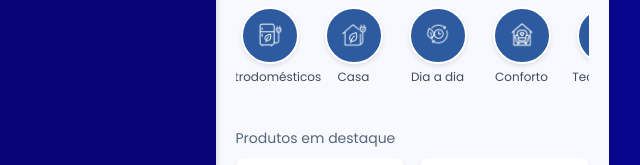
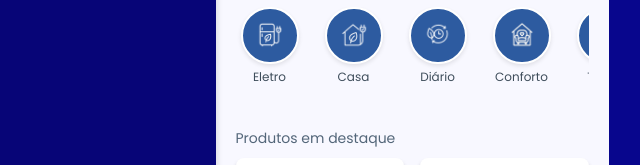
Before and after one commit to ibmec-tech-2-periodo-2025-2/projeto-BulbeShop-Grupo3, a plain HTML site: page index.html in a window 1280 px wide. Shown: the part 474-639 px from the top of the page, 228-868 px from the left. Drawn offline with Linux system fonts and the light colour scheme.

Commit message:
fix: ajustando nome das categorias na main

```diff
--- a/index.html
+++ b/index.html
@@ -65,7 +65,7 @@
                     <div class="category-icon">
                         <img src="images/catalogo_categorias_img/eletrodomesticos.png" alt="Eletrodomésticos">
                     </div>
-                    <span class="category-name">Eletrodomésticos</span>
+                    <span class="category-name">Eletro</span>
                 </a>
                 <a href="product-list.html?category=Casa" class="category-item">
                     <div class="category-icon">
@@ -77,7 +77,7 @@
                     <div class="category-icon">
                         <img src="images/catalogo_categorias_img/dia a dia.png" alt="Dia a Dia">
                     </div>
-                    <span class="category-name">Dia a dia</span>
+                    <span class="category-name">Diário</span>
                 </a>
                 <a href="product-list.html?category=Conforto" class="category-item">
                     <div class="category-icon">
@@ -89,7 +89,7 @@
                     <div class="category-icon">
                         <img src="images/catalogo_categorias_img/tecnologia.png" alt="Tecnologia">
                     </div>
-                    <span class="category-name">Tecnologia</span>
+                    <span class="category-name">Tecno</span>
                 </a>
             </div>
         </section>
```
